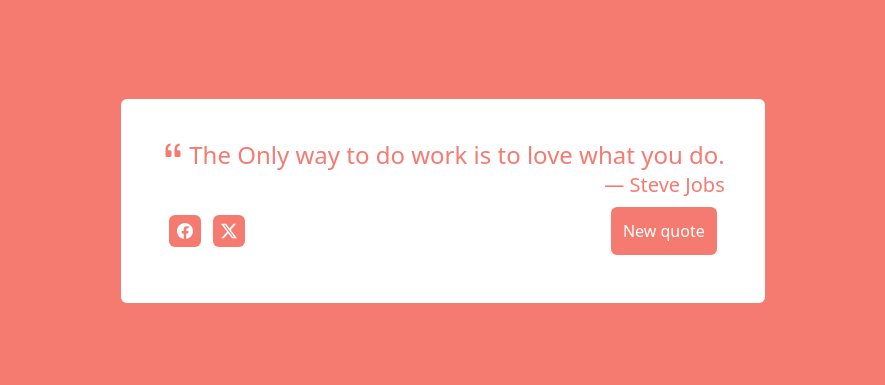
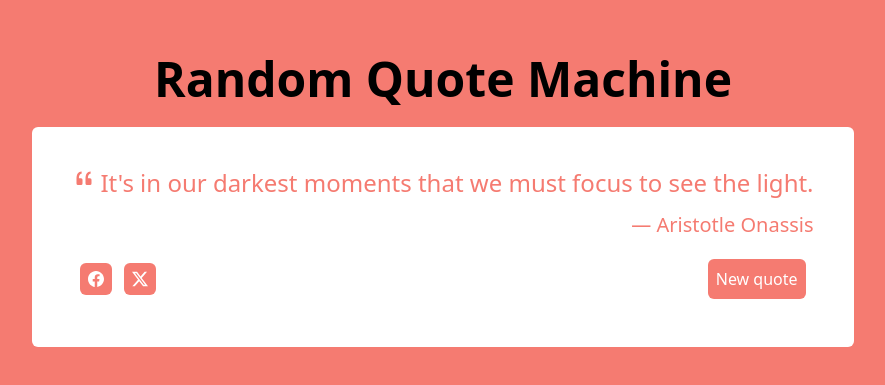
Before and after one commit to kenedyolisi/random_quote_generator, a React (Vite) app: page / in a window 1280 px wide. Shown: the part 199-584 px from the top of the page, without its empty margins (197-1082 px from the left). Built offline with nearby package versions, Linux system fonts and the light colour scheme.

Commit message:
feat: update app.tsx

```diff
--- a/src/app.tsx
+++ b/src/app.tsx
@@ -6,22 +6,51 @@ export default function App() {
     `rgb(${random(0, 255)}, ${random(0, 255)}, ${random(0, 255)})`
   );
 
+  const [quote, setQuote] = useState([
+    "Aristotle Onassis",
+    "It's in our darkest moments that we must focus to see the light.",
+  ]);
+
+  const quotes: string[][] = [];
+
+  for (const author in data) {
+    for (const quote of data[author]) {
+      quotes.push([author, quote]);
+    }
+  }
+
   function random(min: number, max: number) {
     return Math.floor(Math.random() * (max - min + 1)) + min;
   }
 
+  function shuffleArr(arr: any[]) {
+    for (let i = arr.length - 1; i > 0; i--) {
+      let j = Math.floor(Math.random() * (i + 1));
+      [arr[i], arr[j]] = [arr[j], arr[i]];
+    }
+
+    return arr;
+  }
+
   function handleClick() {
     setColor(`rgb(${random(0, 255)}, ${random(0, 255)}, ${random(0, 255)})`);
+    shuffleArr(quotes);
+    setQuote(quotes[0]);
   }
 
   return (
     <div
-      className="flex justify-center items-center h-screen"
+      className="flex flex-col gap-6 justify-center items-center h-screen transition-colors duration-700"
       style={{ backgroundColor: color }}
     >
-      <div className="p-10 bg-white rounded-md">
-        <div className="flex flex-col" style={{ color: color }}>
+      <h1 className="text-5xl font-bold">Random Quote Machine</h1>
+      <div className="max-w-4xl p-10 mx-5 bg-white rounded-md">
+        <div
+          className="flex flex-col transition-colors duration-[600ms]"
+          style={{ color: color }}
+        >
           <div className="inline-flex gap-1">
+            <span>
               <svg
                 xmlns="http://www.w3.org/2000/svg"
                 viewBox="0 0 16 16"
@@ -31,19 +60,19 @@ export default function App() {
               >
                 <path d="M12 12a1 1 0 0 0 1-1V8.558a1 1 0 0 0-1-1h-1.388c0-.351.021-.703.062-1.054.062-.372.166-.703.31-.992.145-.29.331-.517.559-.683.227-.186.516-.279.868-.279V3c-.579 0-1.085.124-1.52.372a3.322 3.322 0 0 0-1.085.992 4.92 4.92 0 0 0-.62 1.458A7.712 7.712 0 0 0 9 7.558V11a1 1 0 0 0 1 1zm-6 0a1 1 0 0 0 1-1V8.558a1 1 0 0 0-1-1H4.612c0-.351.021-.703.062-1.054.062-.372.166-.703.31-.992.145-.29.331-.517.559-.683.227-.186.516-.279.868-.279V3c-.579 0-1.085.124-1.52.372a3.322 3.322 0 0 0-1.085.992 4.92 4.92 0 0 0-.62 1.458A7.712 7.712 0 0 0 3 7.558V11a1 1 0 0 0 1 1z" />
               </svg>
+            </span>
+
             <blockquote>
-              <p className="text-2xl">
-                The Only way to do work is to love what you do.
-              </p>
+              <p className="text-2xl">{quote[1]}</p>
             </blockquote>
           </div>
 
-          <p className="self-end text-xl">— Steve Jobs</p>
+          <p className="self-end  my-3 text-xl">— {quote[0]}</p>
         </div>
-        <div className="m-2 flex justify-between items-center">
+        <div className="m-2 flex justify-between items-center gap-1">
           <div className="inline-flex gap-3">
             <a
-              className="w-fit h-fit p-2 text-white rounded-md"
+              className="w-fit h-fit p-2 text-white rounded-md transition-colors duration-500"
               style={{ backgroundColor: color }}
               href=""
             >
@@ -58,7 +87,7 @@ export default function App() {
               </svg>
             </a>
             <a
-              className="w-fit h-fit p-2 text-white rounded-md"
+              className="w-fit h-fit p-2 text-white rounded-md transition-colors duration-500"
               style={{ backgroundColor: color }}
               href=""
             >
@@ -74,7 +103,7 @@ export default function App() {
             </a>
           </div>
           <button
-            className="p-3 text-white rounded-md"
+            className="p-2 text-white rounded-md transition-colors duration-500 active:scale-95"
             style={{ backgroundColor: color }}
             type="button"
             onClick={() => {
```
Lines whose indentation alone changed are shown as unchanged.
